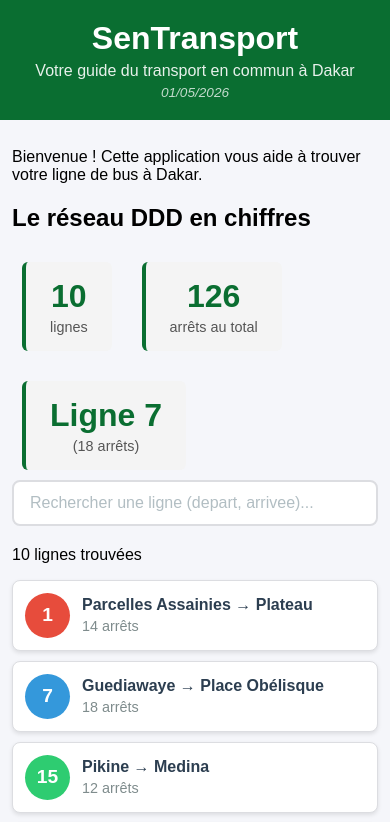
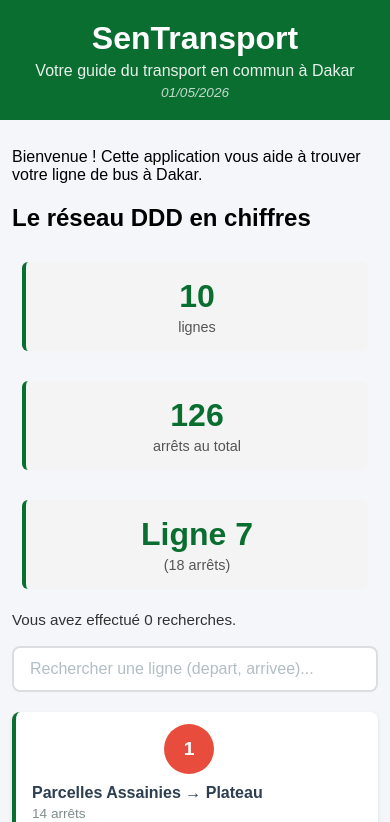
Before and after one commit to LordBaldwin4/sentransport, a React (Create React App) app: page / in a window 390 px wide. Shown: the top 822 px of the page. Built offline with nearby package versions, Linux system fonts and the light colour scheme.

Commit message:
Lab 3 : etat , recherche et selection de lignes

```diff
--- a/src/App.css
+++ b/src/App.css
@@ -8,11 +8,23 @@
 
 .contenu {
   padding: 20px;
-  max-width: 800px;
+  max-width: 900px;
   margin: 0 auto;
   width: 100%;
   box-sizing: border-box;
   flex: 1;
+}
+
+.resultat-recherche {
+  margin: 16px 0 12px;
+  color: #2c3e50;
+  font-weight: 600;
+}
+
+.compteur-recherche {
+  margin: 12px 0 18px;
+  color: #323232;
+  font-size: 0.95rem;
 }
 
 .statistiques {
@@ -22,8 +34,29 @@
   margin-top: 20px;
 }
 
+@media (max-width: 800px) {
+  .statistiques {
+    flex-direction: column;
+  }
+}
+
 @media (max-width: 600px) {
   .contenu {
     padding: 12px;
   }
+
+  .ligne-bus {
+    flex-direction: column;
+    align-items: flex-start;
+  }
+
+  .ligne-numero {
+    width: 44px;
+    height: 44px;
+    margin-bottom: 10px;
+  }
+
+  .ligne-info {
+    width: 100%;
+  }
 }
--- a/src/App.js
+++ b/src/App.js
@@ -5,13 +5,13 @@ import DetailLigne from "./DetailLigne";
 import Footer from "./Footer";
 import Header from "./Header";
 import LigneBus from "./LigneBus";
-import ListeLignes from "./ListeLignes";
 import Recherche from "./Recherche";
 import StatReseau from "./StatReseau";
 
 function App() {
   const [recherche, setRecherche] = useState("");
   const [ligneSelectionnee, setLigneSelectionnee] = useState(null);
+  const [recherches, setRecherches] = useState(0);
 
   const lignes = [
     {
@@ -179,6 +179,11 @@ function App() {
     },
   ];
 
+  const handleRechercheChange = (valeur) => {
+    setRecherche(valeur);
+    setRecherches((prev) => prev + 1);
+  };
+
   // 🔍 FILTRE RECHERCHE
   const lignesFiltrees = lignes.filter(
     (l) =>
@@ -209,15 +214,22 @@ function App() {
         <h2>Le réseau DDD en chiffres</h2>
         <StatReseau lignes={lignes} />
 
+        <p className="compteur-recherche">
+          Vous avez effectué {recherches} recherche{recherches !== 1 ? "s" : ""}
+          .
+        </p>
+
         {/* 🔎 RECHERCHE */}
-        <Recherche valeur={recherche} onChange={setRecherche} />
+        <Recherche valeur={recherche} onChange={handleRechercheChange} />
 
         {/* 📊 RESULTATS */}
-        <p className="resultat-recherche">
-          {lignesFiltrees.length} ligne
-          {lignesFiltrees.length > 1 ? "s" : ""} trouvée
-          {lignesFiltrees.length > 1 ? "s" : ""}
-        </p>
+        {recherche && (
+          <p className="resultat-recherche">
+            {lignesFiltrees.length > 0
+              ? `${lignesFiltrees.length} ligne${lignesFiltrees.length !== 1 ? "s" : ""} trouvée${lignesFiltrees.length !== 1 ? "s" : ""}`
+              : "Aucune ligne trouvée"}
+          </p>
+        )}
 
         {/* 🚍 LISTE FILTRÉE */}
         {lignesFiltrees.map((ligne) => (
@@ -237,9 +249,6 @@ function App() {
 
         {/* 📍 DETAIL */}
         {ligneSelectionnee && <DetailLigne ligne={ligneSelectionnee} />}
-
-        {/* 📋 LISTE COMPLÈTE (optionnel) */}
-        <ListeLignes lignes={lignes} />
       </main>
 
       <Footer />
--- a/src/DetailLigne.css
+++ b/src/DetailLigne.css
@@ -5,6 +5,7 @@
   padding: 20px;
   margin-top: 16px;
   animation: slideDown 0.3s ease;
+  overflow: hidden;
 }
 
 @keyframes slideDown {
@@ -15,6 +16,12 @@
   to {
     opacity: 1;
     transform: translateY(0);
+  }
+}
+
+@media (max-width: 600px) {
+  .detail-ligne {
+    padding: 14px;
   }
 }
 
--- a/src/Recherche.css
+++ b/src/Recherche.css
@@ -2,8 +2,16 @@
   margin-bottom: 20px;
 }
 
+.recherche-bar {
+  display: flex;
+  align-items: center;
+  width: 100%;
+  gap: 8px;
+}
+
 .recherche-input {
-  width: 100%;
+  flex: 1;
+  min-width: 0;
   padding: 12px 16px;
   font-size: 1rem;
   border: 2px solid #dcdde1;
@@ -20,3 +28,19 @@
 .recherche-input::placeholder {
   color: #b2bec3;
 }
+
+.recherche-clear {
+  background: #0a6e31;
+  color: #ffffff;
+  border: none;
+  border-radius: 8px;
+  width: 44px;
+  height: 44px;
+  font-size: 1.2rem;
+  cursor: pointer;
+  transition: background-color 0.2s;
+}
+
+.recherche-clear:hover {
+  background: #084d22;
+}
--- a/src/Recherche.js
+++ b/src/Recherche.js
@@ -3,6 +3,7 @@ import "./Recherche.css";
 function Recherche({ valeur, onChange }) {
   return (
     <div className="recherche">
+      <div className="recherche-bar">
         <input
           type="text"
           className="recherche-input"
@@ -10,6 +11,17 @@ function Recherche({ valeur, onChange }) {
           value={valeur}
           onChange={(e) => onChange(e.target.value)}
         />
+        {valeur && (
+          <button
+            type="button"
+            className="recherche-clear"
+            onClick={() => onChange("")}
+            aria-label="Effacer la recherche"
+          >
+            ×
+          </button>
+        )}
+      </div>
     </div>
   );
 }
--- a/src/StatReseau.js
+++ b/src/StatReseau.js
@@ -8,9 +8,10 @@ function StatReseau({ lignes }) {
   const totalArrets = lignes.reduce((sum, ligne) => sum + ligne.arrets, 0);
 
   // Calcul de la ligne avec le plus d'arrêts
-  const lignePlusArrets = lignes.reduce((max, ligne) =>
-    ligne.arrets > max.arrets ? ligne : max,
-  );
+  const lignePlusArrets =
+    lignes.length > 0
+      ? lignes.reduce((max, ligne) => (ligne.arrets > max.arrets ? ligne : max))
+      : null;
 
   return (
     <div className="statistiques">
@@ -24,6 +25,7 @@ function StatReseau({ lignes }) {
         <span className="statistique-label">arrêts au total</span>
       </div>
 
+      {lignePlusArrets && (
         <div className="statistique">
           <span className="statistique-chiffre">
             Ligne {lignePlusArrets.numero}
@@ -32,6 +34,7 @@ function StatReseau({ lignes }) {
             ({lignePlusArrets.arrets} arrêts)
           </span>
         </div>
+      )}
     </div>
   );
 }
```
Lines whose indentation alone changed are shown as unchanged.
